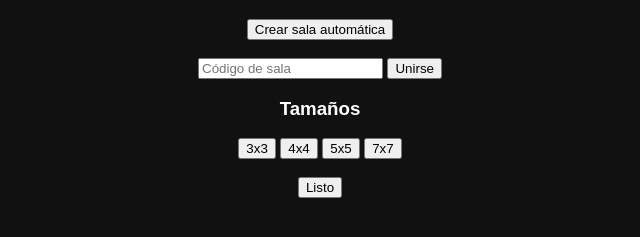
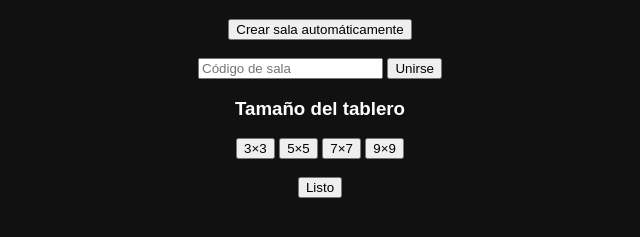
Before and after one commit to juancruz170301/buscaminas-1v1, a website: page public/index.html in a window 1280 px wide. Shown: the part 61-298 px from the top of the page, without its empty margins (320-960 px from the left). Drawn offline with nearby package versions, Linux system fonts and the light colour scheme.

Commit message:
Fix HTML structure and update button labels

```diff
--- a/public/index.html
+++ b/public/index.html
@@ -10,7 +10,7 @@
 <h1>Buscaminas 1v1</h1>
 
 <div id="menu">
-    <button id="auto">Crear sala automática</button>
+    <button id="create">Crear sala automáticamente</button>
     <br><br>
 
     <input id="room" placeholder="Código de sala">
@@ -20,19 +20,19 @@
 </div>
 
 <div id="controls">
-    <h3>Tamaños</h3>
+    <h3>Tamaño del tablero</h3>
 
-    <button id="size3">3x3</button>
-    <button id="size4">4x4</button>
-    <button id="size5">5x5</button>
-    <button id="size7">7x7</button>
+    <button id="size3">3×3</button>
+    <button id="size5">5×5</button>
+    <button id="size7">7×7</button>
+    <button id="size9">9×9</button>
 
     <br><br>
 
     <button id="finish">Listo</button>
 </div>
 
-  <div id="infoBox">
+<div id="info">
     <p id="phase"></p>
     <p id="turn"></p>
     <p id="lives"></p>
```
Lines whose indentation alone changed are shown as unchanged.
